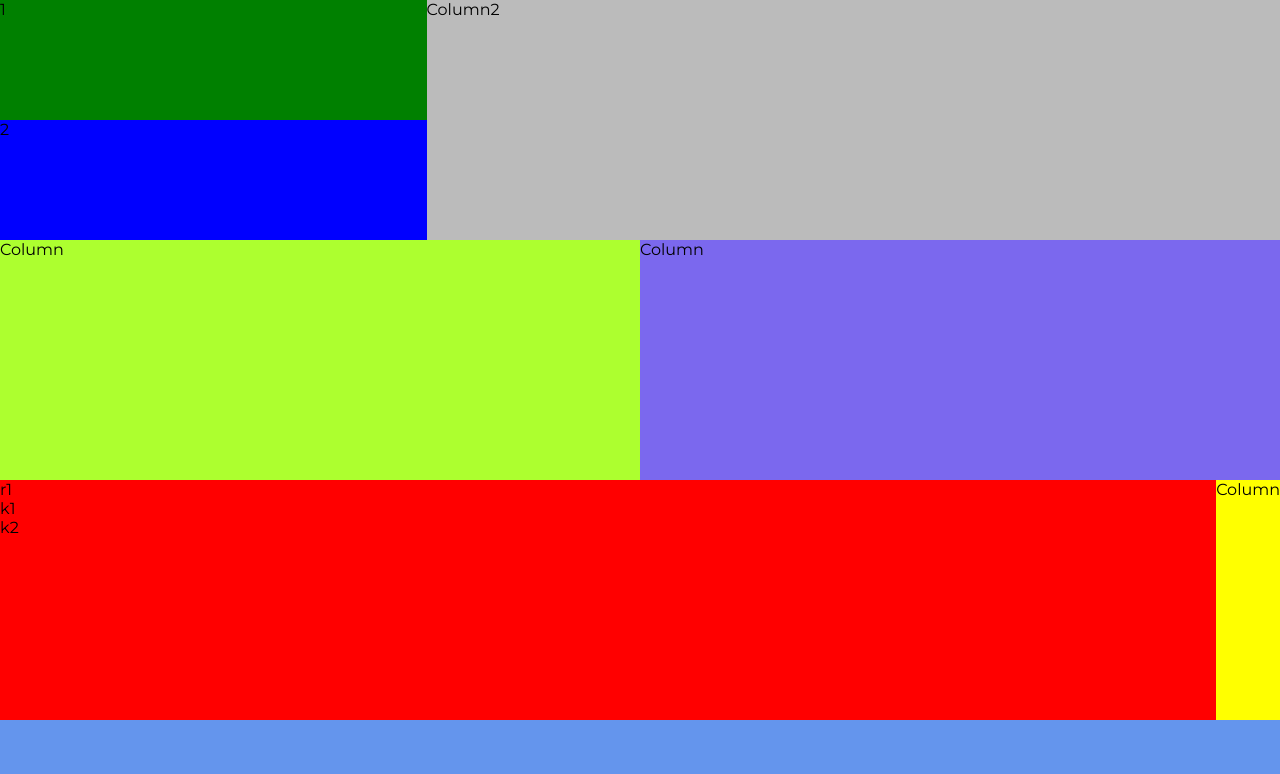
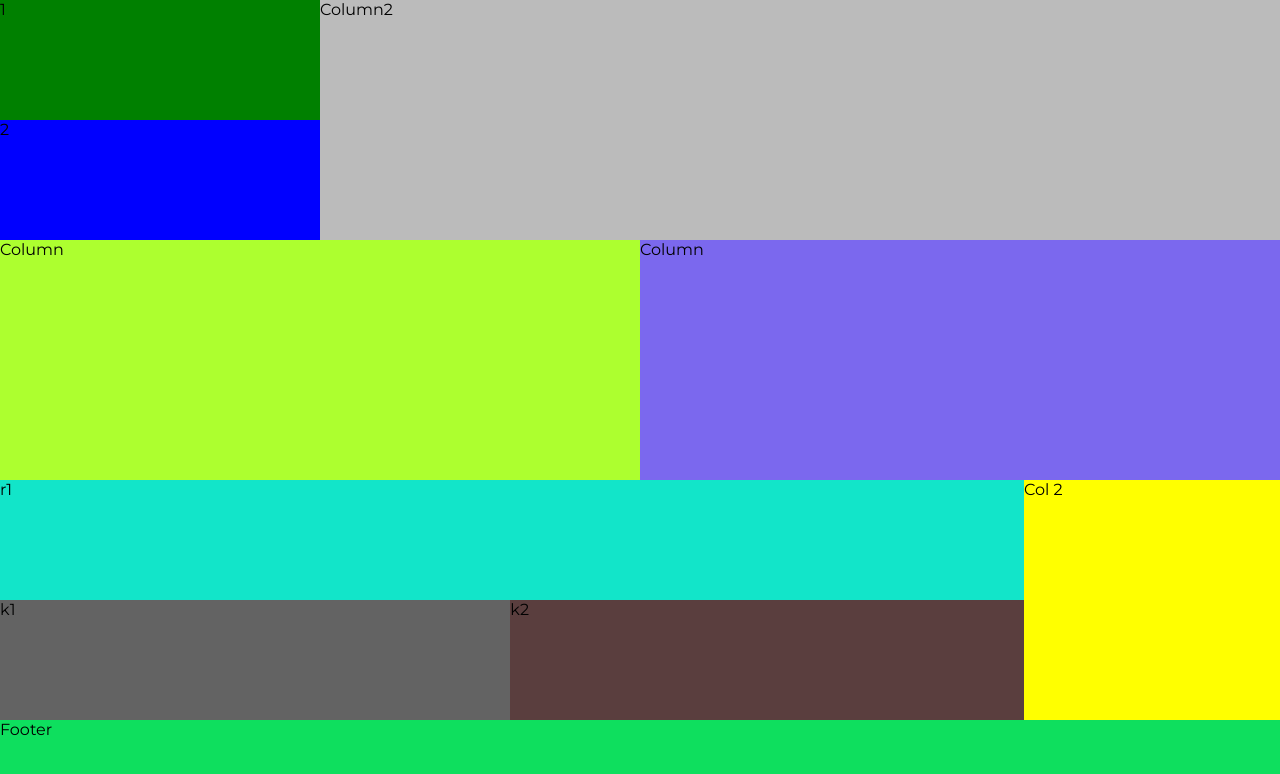
Before and after one commit to simmer5/mist-production, a Next.js app: page /puslapis in a window 1280 px wide. Shown: the top 774 px of the page. Built offline with nearby package versions, Linux system fonts and the light colour scheme.

Commit message:
scss fix

```diff
--- a/pages/puslapis.js
+++ b/pages/puslapis.js
@@ -27,26 +27,28 @@ const puslapis = () => {
 					Column
 				</div>
 			</div>
+			{/* ----- ROW 3 -------- */}
 			<div className={styles.row3}>
-				<div className={styles.column1} style={{ backgroundColor: 'red' }}>
-					<div>r1</div>
-					<div>
-						<div>k1</div>
-						<div>k2</div>
+				<div className={styles.column1}>
+					<div className={styles.row1}>r1</div>
+					<div className={styles.row2}>
+						<div className={styles.col1}>k1</div>
+						<div className={styles.col2}>k2</div>
 					</div>
 				</div>
 				<div className={styles.column2} style={{ backgroundColor: 'yellow' }}>
-					Column
+					Col 2
 				</div>
 			</div>
 			<div
-				style={{
-					height: '10vh',
-					display: 'flex',
-
-					backgroundColor: 'cornflowerblue',
-				}}
-			></div>
+				className={styles.row4}
+				// style={{
+				// 	height: '10vh',
+				// 	backgroundColor: 'cornflowerblue',
+				// }}
+			>
+				Footer
+			</div>
 		</div>
 	)
 }
--- a/styles/Puslapis.module.scss
+++ b/styles/Puslapis.module.scss
@@ -1,3 +1,9 @@
+%row-style {
+	display: flex;
+	flex-wrap: wrap;
+	justify-content: space-between;
+}
+
 .container {
 	height: 100vh;
 	display: flex;
@@ -5,46 +11,60 @@
 	background-color: #12e5c9;
 
 	.row1 {
-		display: flex;
-		flex-wrap: wrap;
-		justify-content: space-between;
+		@extend %row-style;
 
 		.column1 {
-			flex: 0 33.33%;
+			flex: 0 0 25vw;
 			height: 30vh;
 		}
 		.column2 {
-			flex: 1 33.33%;
+			flex: 0 0 75vw;
 			height: 30vh;
 		}
 	}
 	.row2 {
-		display: flex;
-		flex-wrap: wrap;
-		justify-content: space-between;
+		@extend %row-style;
 
 		.column1 {
-			flex: 1 33.33%;
+			flex: 1;
 			height: 30vh;
 		}
 		.column2 {
-			flex: 1 33.33%;
+			flex: 1;
 			height: 30vh;
 		}
 	}
 	.row3 {
-		display: flex;
-		flex-wrap: wrap;
-		justify-content: space-between;
+		@extend %row-style;
 
 		.column1 {
-			flex: 1 33.33%;
+			flex: 0 0 80vw;
+			height: 30vh;
+			.row1 {
+				background-color: #12e5c9;
+				height: 50%;
+			}
+			.row2 {
+				height: 50%;
+				.col1 {
+					background-color: rgb(99, 99, 99);
+					flex-grow: 1;
+				}
+				.col2 {
+					background-color: rgb(90, 62, 62);
+					flex-grow: 1;
+				}
+			}
+		}
+		.column2 {
+			flex: 0 0 20vw;
 			height: 30vh;
 		}
-		.column2 {
-			flex: -1 1 33.33%;
-			height: 30vh;
-		}
+	}
+	.row4 {
+		@extend %row-style;
+		height: 10vh;
+		background-color: rgb(14, 223, 94);
 	}
 }
 
```
